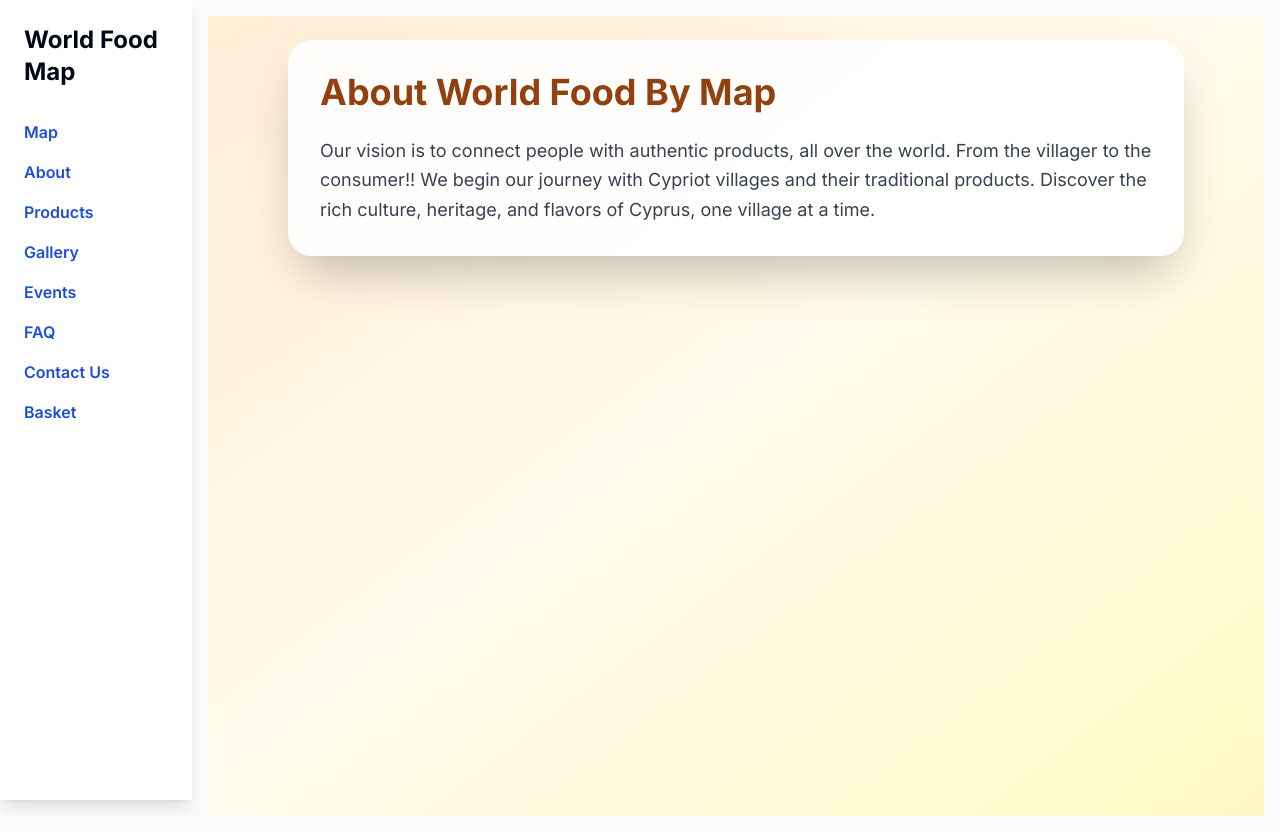
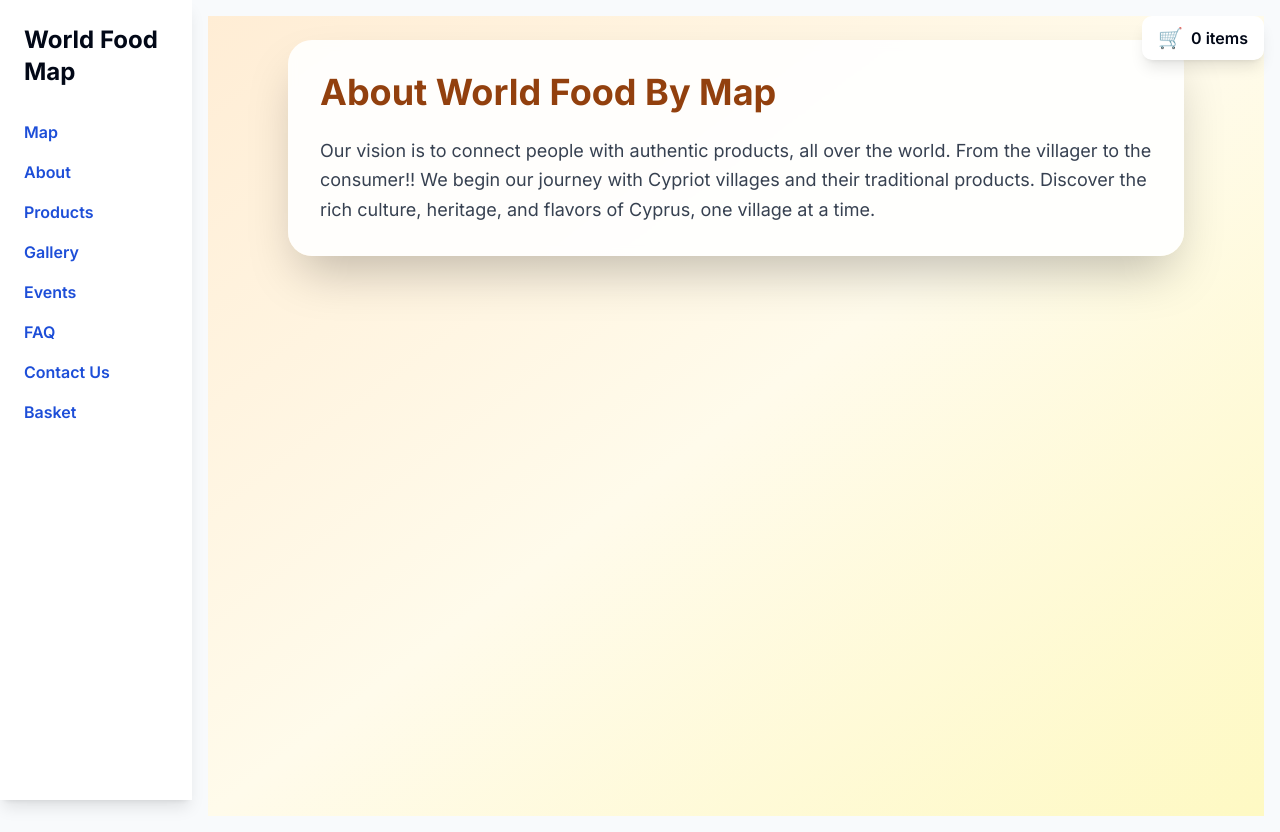
Before and after one commit to alexischry123x/WorldFoodByMap, a React (Vite) app: page /about in a window 1280 px wide. Built offline with nearby package versions, Linux system fonts and the light colour scheme.

Commit message:
Update Basket.tsx

```diff
--- a/src/components/Basket.tsx
+++ b/src/components/Basket.tsx
@@ -1,29 +1,21 @@
-import React from "react";
-import { Link } from "react-router-dom";
-import { useCart } from "./CartContext";
+// src/components/Basket.tsx
+import React from 'react';
+import { useCart } from './CartContext';
+import { Link } from 'react-router-dom';
 
 const Basket: React.FC = () => {
   const { cart } = useCart();
-
-  // Count all items in the basket
   const totalItems = cart.reduce((sum, item) => sum + item.quantity, 0);
-
-  if (totalItems === 0) {
-    // If basket is empty, hide the floating icon (optional)
-    return null;
-  }
 
   return (
     <Link
       to="/basket"
-      className="fixed top-4 right-4 bg-white shadow-lg rounded-lg px-4 py-2 flex items-center space-x-2 cursor-pointer z-50 hover:scale-105 transition-transform"
+      className="fixed top-4 right-4 bg-white shadow-lg rounded-lg px-4 py-2 flex items-center space-x-2 cursor-pointer z-50"
       title="View Basket"
     >
-      <span role="img" aria-label="basket" className="text-xl">
-        🛒
-      </span>
+      <span role="img" aria-label="basket" className="text-xl">🛒</span>
       <span className="font-semibold">
-        {totalItems} item{totalItems !== 1 ? "s" : ""}
+        {totalItems} item{totalItems !== 1 ? 's' : ''}
       </span>
     </Link>
   );
```
